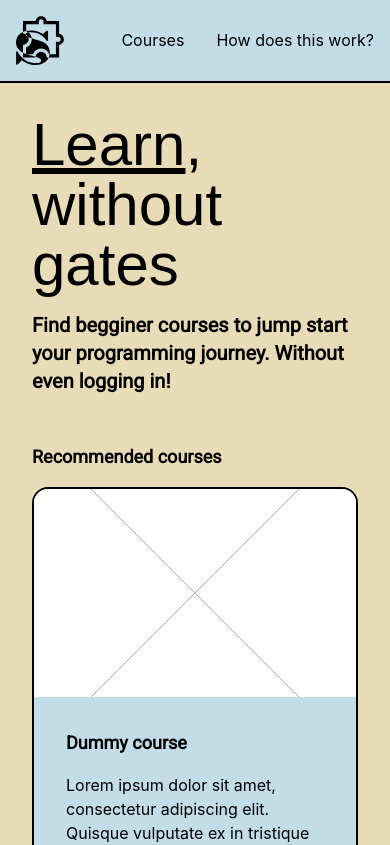
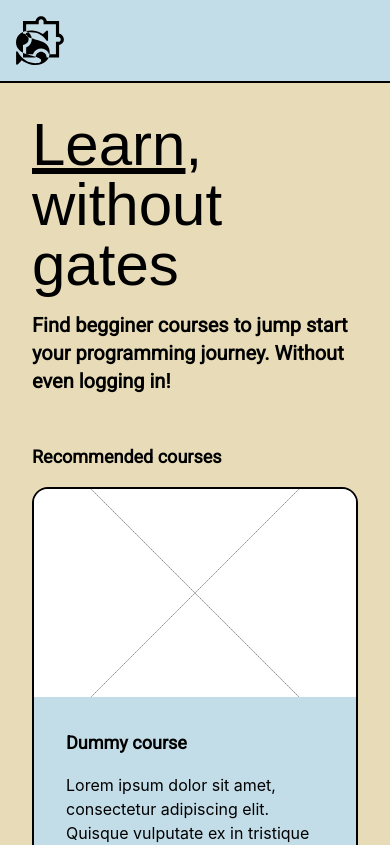
Before and after one commit to lutzseverino/smr-m08--swillan, a React (Create React App) app: page / in a window 390 px wide. Shown: the top 845 px of the page. Built offline with nearby package versions, Linux system fonts and the light colour scheme; a web font is replaced by a local one.

Commit message:
Prepare for mobile ready navbar

```diff
--- a/src/components/navbar/index.tsx
+++ b/src/components/navbar/index.tsx
@@ -37,7 +37,7 @@ export default class Navbar extends React.Component<{}, { hide: Boolean }> {
             <img className="w-12" src="swillan logo.svg" alt="swillan logo" />
           </a>
         </div>
-        <div className="flex-rows flex gap-8 ">
+        <div className="flex-rows hidden gap-8 md:flex">
           <a href="/#">Courses</a>
           <a href="/#">How does this work?</a>
         </div>
```
